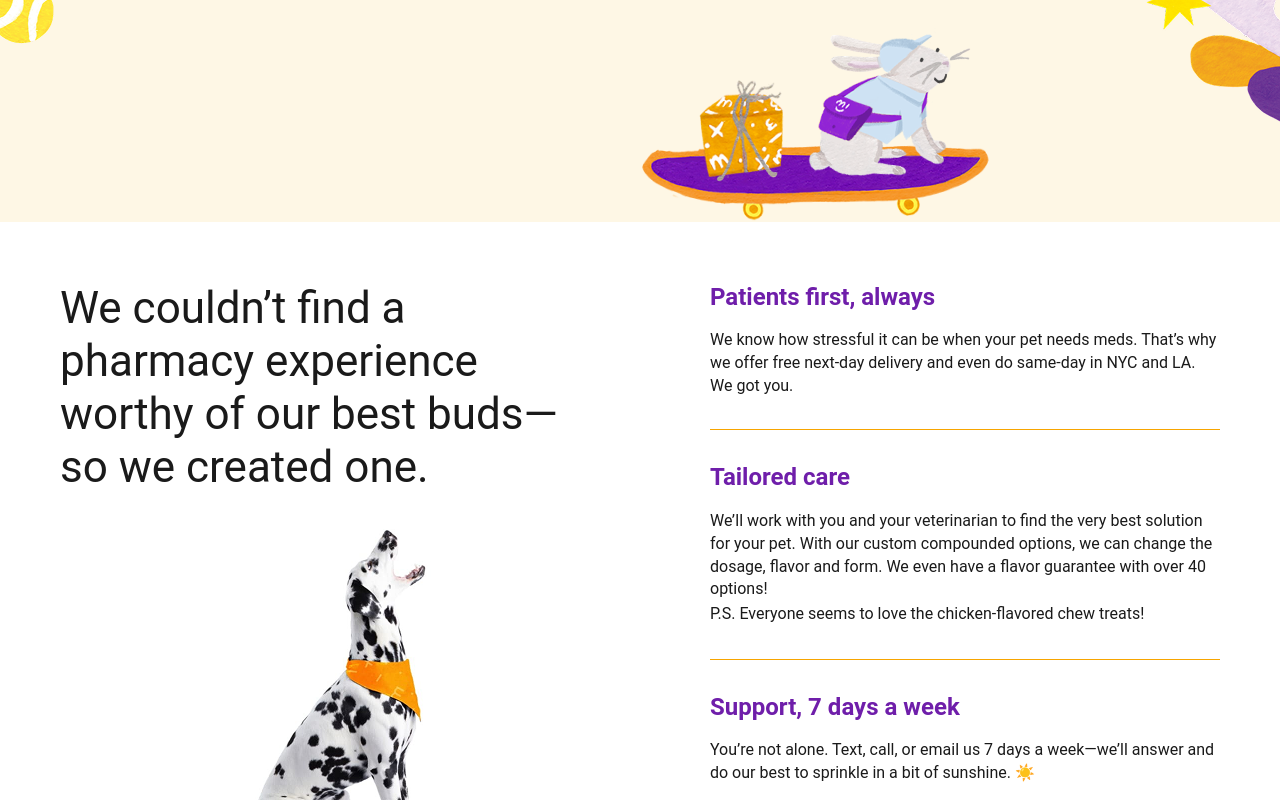
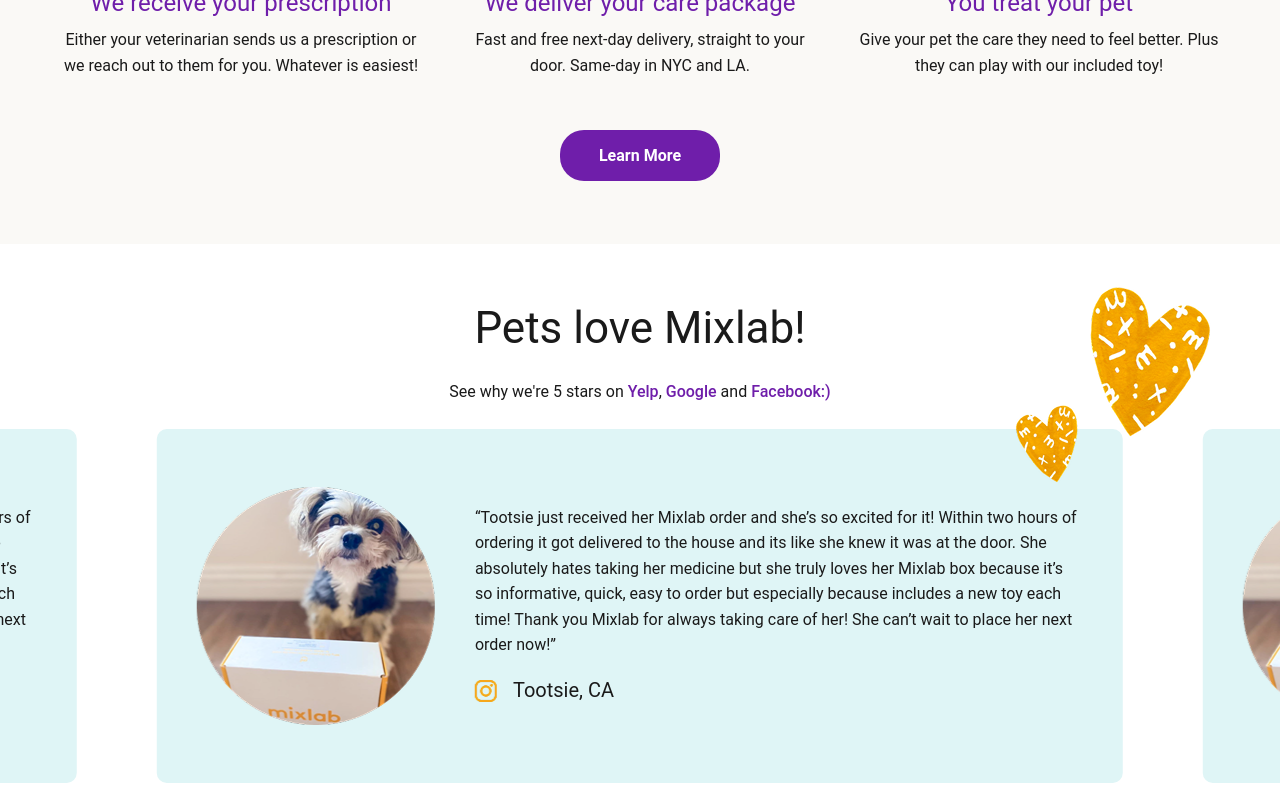
Before and after one commit to GukMaksim/mixlab, a Vue app: page / in a window 1280 px wide. Shown: the part 500-1300 px from the top of the page. Built offline with nearby package versions, Linux system fonts and the light colour scheme.

Commit message:
refactor: reorganize assets and simplify slider component

```diff
--- a/src/App.vue
+++ b/src/App.vue
@@ -11,10 +11,10 @@
   <div class="app">
     <TheHeader />
     <main>
-      <TheHero />
-      <TheExperience />
+      <!-- <TheHero /> -->
+      <!-- <TheExperience /> -->
       <HowItWorks />
-      <TheSupport />
+      <!-- <TheSupport /> -->
       <TheSlider />
     </main>
   </div>
--- a/src/components/TheSlider.vue
+++ b/src/components/TheSlider.vue
@@ -1,9 +1,9 @@
 <script setup>
 import 'vue3-carousel/carousel.css'
-import { Carousel, Slide, Pagination, Navigation } from 'vue3-carousel'
+import { Carousel, Slide } from 'vue3-carousel'
 
 const carouselConfig = {
-  itemsToShow: 1.5,
+  itemsToShow: 1.3,
   gap: 80,
   autoplay: 4000,
   pauseAutoplayOnHover: true,
@@ -45,11 +45,6 @@
         </div>
       </div>
     </Slide>
-
-    <template #addons>
-      <!-- <Navigation />
-      <Pagination /> -->
-    </template>
   </Carousel>
 
 </section>
@@ -66,8 +61,8 @@
 }
 .slider__img-right {
   position: absolute;
-  top: 0;
-  right: 0;
+  top: 40px;
+  right: 65px;
   z-index: 2;
 }
 .carousel {
@@ -102,7 +97,7 @@
   top: 6px;
   width: 22px;
   height: 22px;
-  background-image: url('@/assets/icon_insta.png');
+  background-image: url('@/assets/icons/icon_insta.png');
   background-size: 22px 22px;
 }
 </style>
```
Also changed, not shown: src/assets/icons/icon_insta.png (renamed from src/assets/icon_insta.png).
